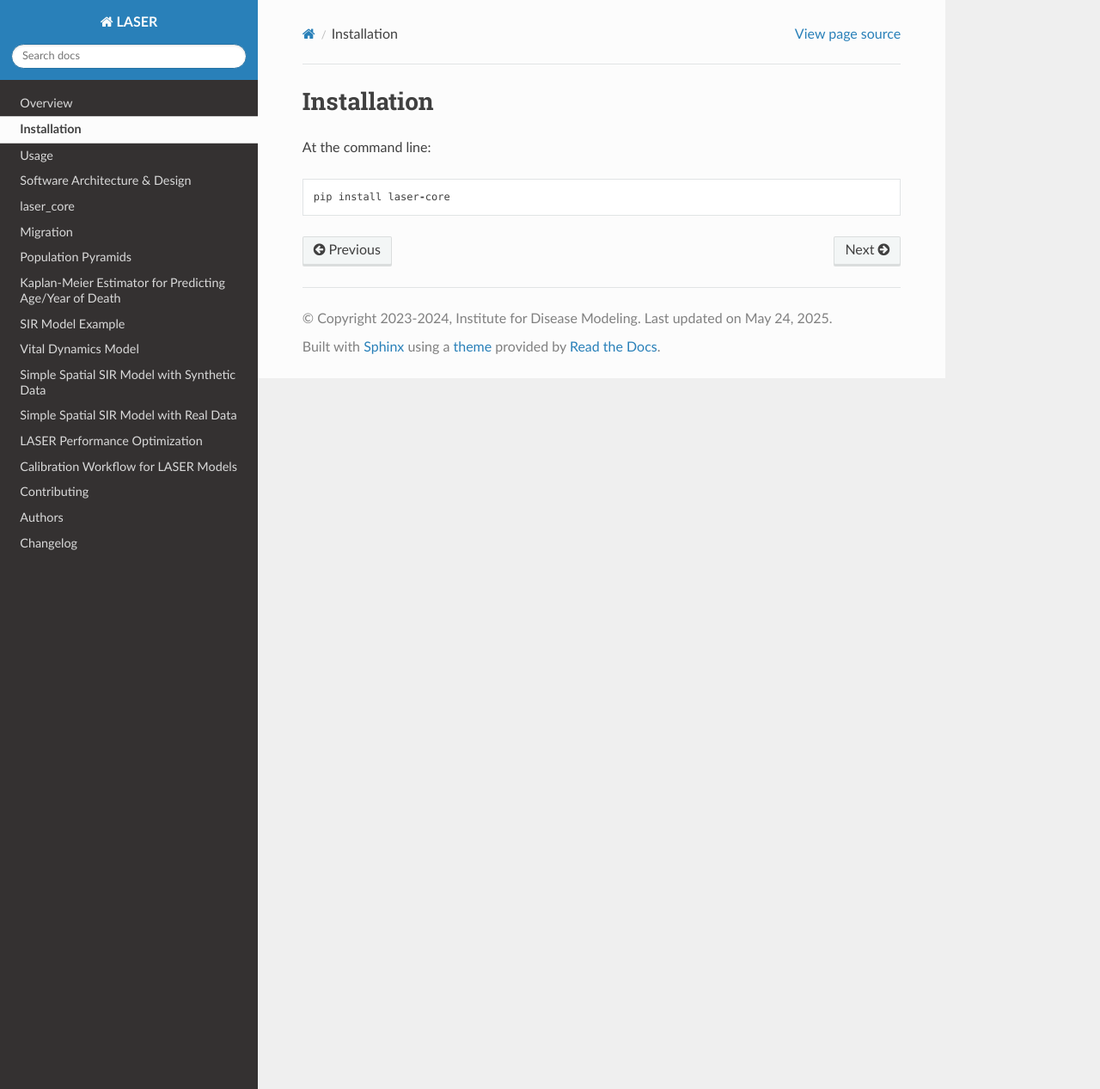
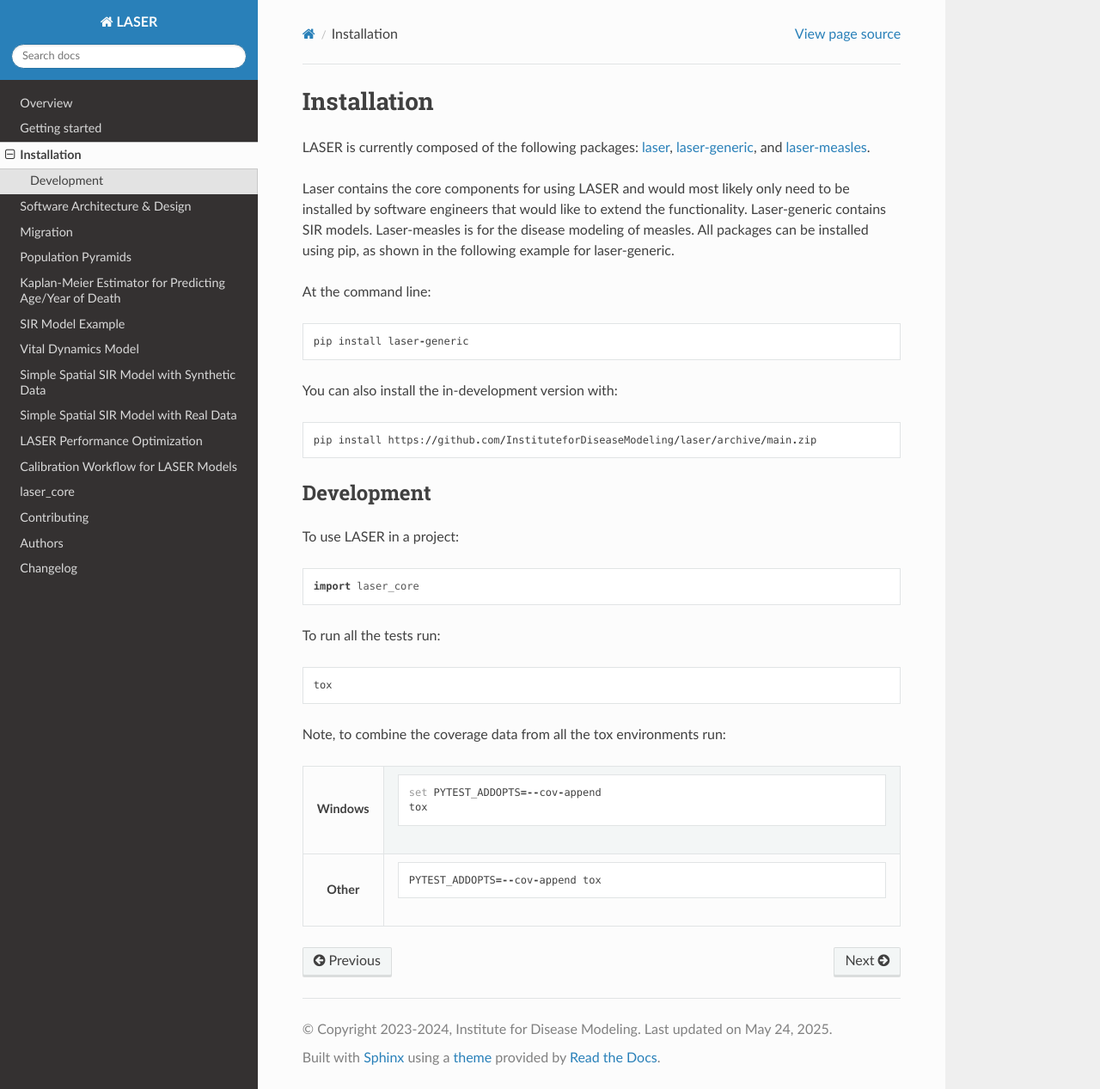
Before and after one commit to InstituteforDiseaseModeling/laser, a Sphinx documentation site: the page built from docs/installation.rst, in a window 1280 px wide and 1267 px high. Shown: the whole window at 86% size. Built offline with Sphinx 7.4.7 and the Read the Docs theme 3.1.0, drawn with Linux system fonts in a browser that asks for light colours.

Commit message:
TOC updates, Overview, Getting started

```diff
--- /dev/null
+++ b/docs/gettingstarted.rst
@@ -0,0 +1,9 @@
+===============
+Getting started
+===============
+
+Research scientist - table goes here
+
+Research scientist-developer - table goes here
+
+Software engineer - table goes here
--- a/docs/index.rst
+++ b/docs/index.rst
@@ -5,11 +5,10 @@ Contents
 .. toctree::
    :maxdepth: 2
 
-   readme
+   overview
+   gettingstarted
    installation
-   usage
    architecture
-   source/modules
    migration
    pyramids
    kmestimator
--- a/docs/installation.rst
+++ b/docs/installation.rst
@@ -2,6 +2,48 @@
 Installation
 ============
 
+LASER is currently composed of the following packages:
+`laser <https://github.com/InstituteforDiseaseModeling/laser>`_,
+`laser-generic <https://github.com/InstituteforDiseaseModeling/laser-generic>`_,
+and `laser-measles <https://github.com/InstituteforDiseaseModeling/laser-measles>`_.
+
+Laser contains the core components for using LASER and would most likely only need to be
+installed by software engineers that would like to extend the functionality. Laser-generic
+contains SIR models. Laser-measles is for the disease modeling of measles. All packages can
+be installed using pip, as shown in the following example for laser-generic.
+
 At the command line::
 
-    pip install laser-core
+    pip install laser-generic
+
+You can also install the in-development version with::
+
+    pip install https://github.com/InstituteforDiseaseModeling/laser/archive/main.zip
+
+Development
+===========
+
+To use LASER in a project::
+
+    import laser_core
+
+To run all the tests run::
+
+    tox
+
+Note, to combine the coverage data from all the tox environments run:
+
+.. list-table::
+    :widths: 10 90
+    :stub-columns: 1
+
+    - - Windows
+      - ::
+
+            set PYTEST_ADDOPTS=--cov-append
+            tox
+
+    - - Other
+      - ::
+
+            PYTEST_ADDOPTS=--cov-append tox
--- /dev/null
+++ b/docs/overview.rst
@@ -0,0 +1,36 @@
+========
+Overview
+========
+
+LASER (Light Agent Spatial modeling for ERadication) is a high-performance, agent-based simulation
+framework for modeling the spread of infectious diseases. It supports spatial structure,
+age demographics, and modular disease logic using Python-based components. LASER provides flexible
+components for creating, extending, and calibrating dynamic epidemiological models.
+
+LASER is designed to support the following personas: research scientist,
+research scientist-developer, software engineer. The following lists some of the reasons
+why you may want to use LASER:
+
+Research scientist
+------------------
+
+* Run powerful simulations of disease dynamics without building models from scratch.
+* Leverage built-in examples for SIR, vital dynamics, spatial modeling, and calibration.
+* Gain insights into how spatial spread, birth/death, or vaccination influence transmission.
+* Run calibrations against real-world data to optimize model parameters.
+
+Research scientist-developer
+----------------------------
+
+* Compose custom models by integrating or modifying modular components, such as transmission, immunity, and migration.
+* Add epidemiologically relevant features like contact tracing or waning immunity.
+* Run calibrations against real-world data to optimize model parameters.
+
+Software engineer
+-----------------
+
+* Extend the LASER framework with new core functionality: algorithms, optimization backends, spatial logic.
+* Contribute performance-critical modules using Numba, OpenMP, or C.
+
+To get started and for more information about each of these persona types, related tasks,
+and where to find related documentation, see :doc:`gettingstarted`.
--- a/docs/usage.rst
+++ /dev/null
@@ -1,7 +0,0 @@
-=====
-Usage
-=====
-
-To use LASER in a project::
-
-	import laser_core
```
Also changed, not shown: other parts of docs/index.rst (+1 -0 lines), 1 other file.
